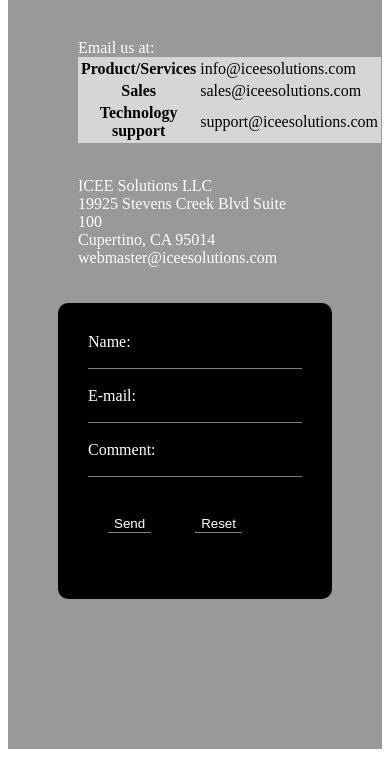
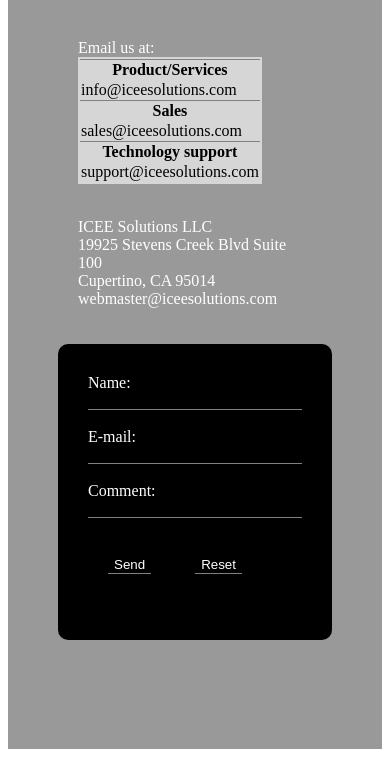
Before and after one commit to zbeok/webcomic-starter, a website: page public/views/contact.html in a window 390 px wide. Shown: the part 119-876 px from the top of the page. Drawn offline with Linux system fonts and the light colour scheme; files that its build step writes are made by us from their sources.

Commit message:
🏬🍩 Checkpoint ./public/css/contact_style.css:14063581/1079 ./public/views/contact.html:14063581/63

```diff
--- a/public/css/contact_style.css
+++ b/public/css/contact_style.css
@@ -30,3 +30,44 @@
   margin:20px;
   width:auto;
 }
+.table-responsive-stack tr {
+  display: -webkit-box;
+  display: -ms-flexbox;
+  display: flex;
+  -webkit-box-orient: horizontal;
+  -webkit-box-direction: normal;
+      -ms-flex-direction: row;
+          flex-direction: row;
+  border-top: solid 1px rgba(0,0,0,0.4);
+}
+
+
+.table-responsive-stack td,
+.table-responsive-stack th {
+   display:block;
+/*
+   flex-grow | flex-shrink | flex-basis   */
+   -ms-flex: 1 1 auto;
+    flex: 1 1 auto;
+  border:0px;
+}
+
+.table-responsive-stack .table-responsive-stack-thead {
+   font-weight: bold;
+}
+
+@media screen and (max-width: 768px) {
+   .table-responsive-stack tr {
+      -webkit-box-orient: vertical;
+      -webkit-box-direction: normal;
+          -ms-flex-direction: column;
+              flex-direction: column;
+      display:block;
+
+   }
+   /*  IE9 FIX   */
+   .table-responsive-stack td {
+      float: left\9;
+      width:100%;
+   }
+}
--- a/public/views/contact.html
+++ b/public/views/contact.html
@@ -7,7 +7,7 @@
   <div class="row">
     <div id="gen" class="col-sm-6 my-auto">
       Email us at:
-      <table class="table table-hover table-responsive">
+      <table class="table table-hover table-responsive-stack">
         <tbody>
           <tr>
             <th scope="row">Product/Services</th>
@@ -15,11 +15,11 @@
           </tr>
           <tr>
             <th scope="row">Sales</th>
-            <td>sales@iceesolutions.com</td>
+            <td >sales@iceesolutions.com</td>
           </tr>
           <tr>
             <th scope="row">Technology support</th>
-            <td colspan="2">support@iceesolutions.com</td>
+            <td>support@iceesolutions.com</td>
           </tr>
         </tbody>
       </table>
```
